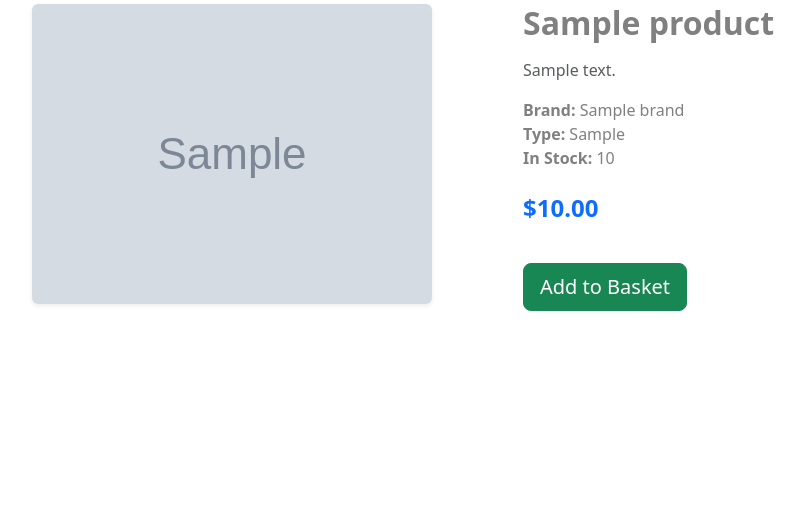
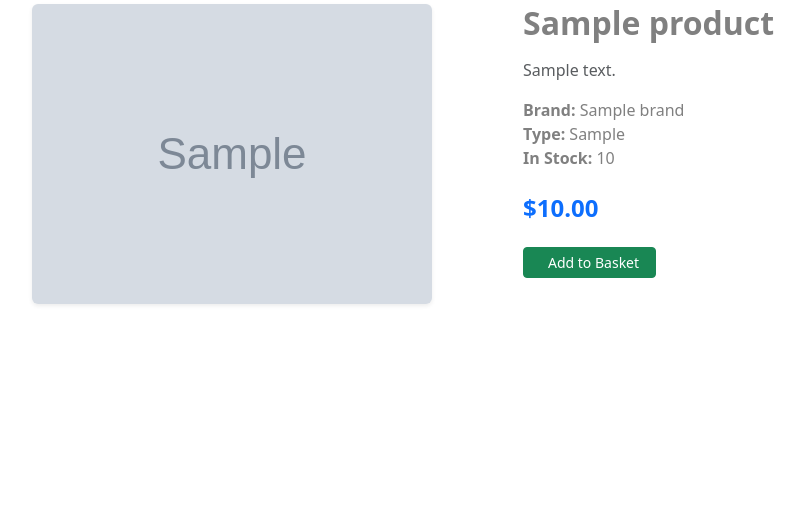
Before and after one commit to davitshengelia2407/First_Flask, a Flask app: page /brands/1/products/1 in a window 1280 px wide. Shown: the part 198-708 px from the top of the page, without its empty margins (129-934 px from the left). Run offline with Flask 3, Linux system fonts and the light colour scheme; tables that the repository leaves empty hold one stand-in row (values such as "Sample post"); grey boxes marked "Sample" are stand-in pictures; one stand-in notice (Sample message) is shown; parts of the project's set-up code (start-up, migrations or seed data) failed here and were passed over.

Commit message:
Update single-product.html

```diff
--- a/templates/single-product.html
+++ b/templates/single-product.html
@@ -6,16 +6,14 @@
 <div class="container mt-5">
     {% with messages = get_flashed_messages(with_categories=true) %}
     {% if messages %}
-    <div class="mt-3">
-        {% for category, message in messages %}
-        <div class="alert alert-{{ category }} alert-dismissible fade show" role="alert">
-            {{ message }}
-            <button type="button" class="btn-close" data-bs-dismiss="alert" aria-label="Close"></button>
-        </div>
-        {% endfor %}
+    {% set category, message = messages[-1] %}
+    <div class="alert alert-{{ category }} alert-dismissible fade show mt-3" role="alert">
+        {{ message }}
+        <button type="button" class="btn-close" data-bs-dismiss="alert" aria-label="Close"></button>
     </div>
     {% endif %}
     {% endwith %}
+
 
     <div class="row">
         <div class="col-md-6 text-center position-relative">
@@ -61,16 +59,31 @@
                 {% endif %}
             </div>
 
-            <form action="{{ url_for('basket.add_to_basket', product_id=one_product.id) }}" method="POST">
+            <form action="{{ url_for('basket.add_to_basket', product_id=one_product.id) }}" method="POST" class="d-flex flex-wrap gap-2 mt-4">
                 <input type="hidden" name="brand_id" value="{{ brand.id }}">
-                <button type="submit" class="btn btn-success btn-lg mt-3">
-                    <i class="bi bi-cart-plus"></i> Add to Basket
+                <input type="hidden" name="next" value="{{ request.path }}">
+
+                <button type="submit" class="btn btn-success btn-sm px-3 d-flex align-items-center justify-content-center gap-2">
+                    <i class="bi bi-cart-plus-fill"></i>
+                    Add to Basket
                 </button>
+
                 {% if current_user.is_authenticated and current_user.is_admin %}
-                <a href="{{ url_for('product.delete_product', product_id=one_product.id) }}" class="btn btn-outline-danger btn-sm">Delete</a>
-                <a href="{{ url_for('product.edit_product', brand_id=brand.id, product_id=one_product.id) }}" class="btn btn-outline-primary btn-sm ms-2">Edit</a>
+                <a href="{{ url_for('product.edit_product', brand_id=brand.id, product_id=one_product.id) }}"
+                   class="btn btn-outline-primary btn-sm px-3 d-flex align-items-center justify-content-center gap-2">
+                    <i class="bi bi-pencil-square"></i>
+                    Edit
+                </a>
+
+                <a href="{{ url_for('product.delete_product', product_id=one_product.id) }}"
+                   class="btn btn-outline-danger btn-sm px-3 d-flex align-items-center justify-content-center gap-2">
+                    <i class="bi bi-trash-fill"></i>
+                    Delete
+                </a>
                 {% endif %}
             </form>
+
+
         </div>
     </div>
 </div>
```
